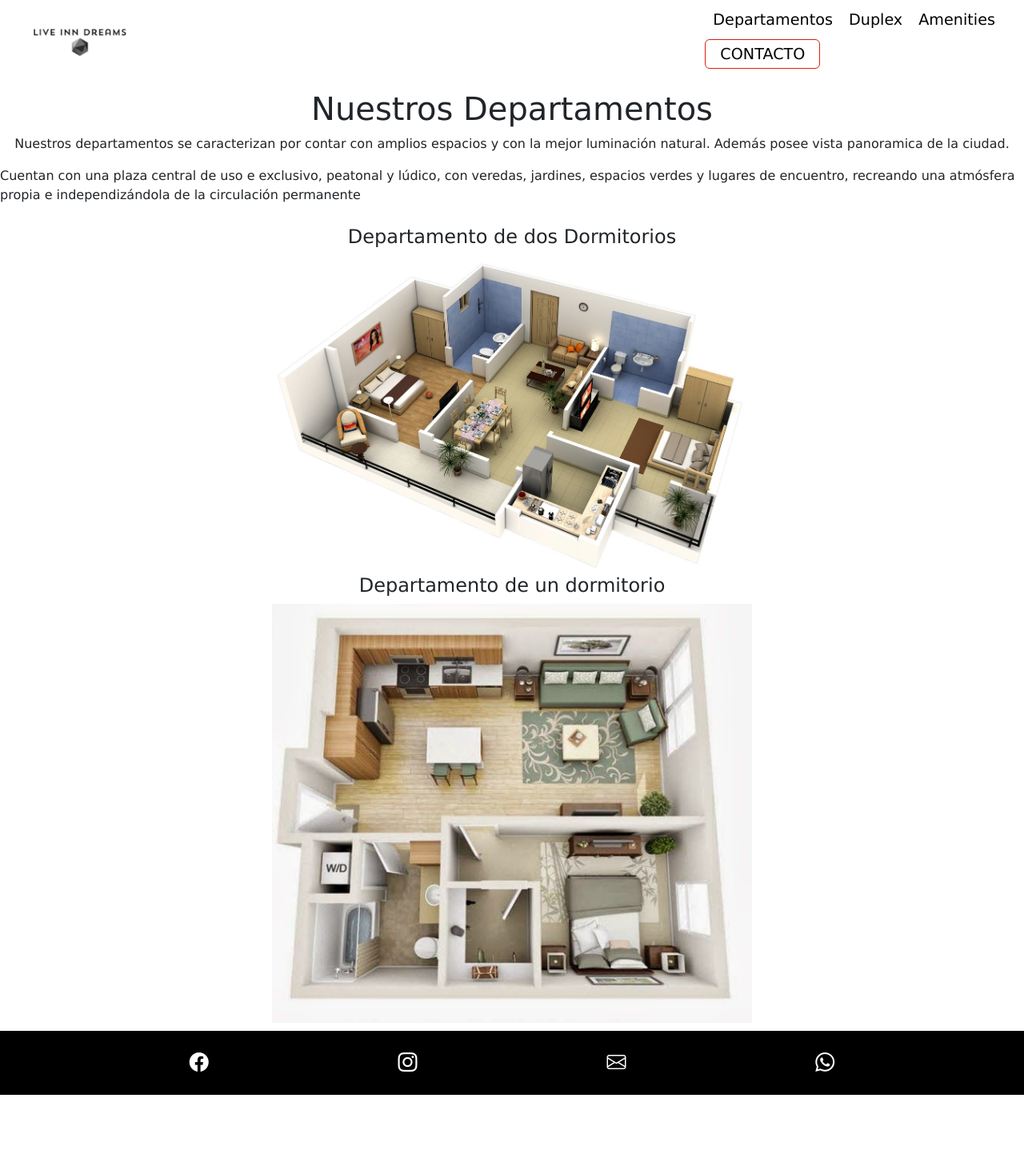
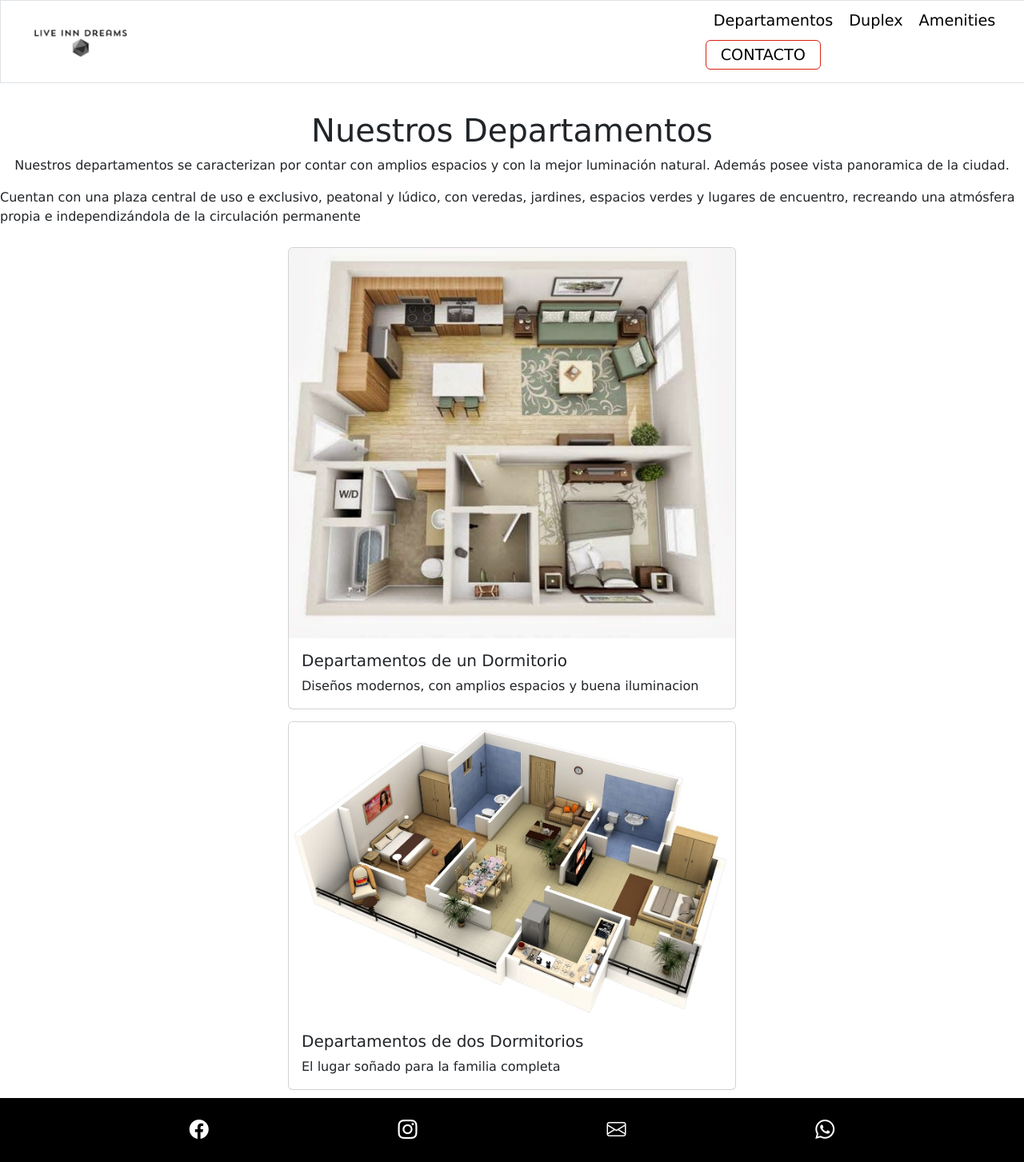
Before and after one commit to FedeSpinozzi/Desarrollista-Spinozzi, a website: page pages/departamentos.html in a window 1280 px wide. Shown: the whole page at 80% size. Before the commit the page ends 1369 px from the top, so only its background shows below. Drawn offline with nearby package versions, Linux system fonts and the light colour scheme.

Commit message:
BOOTSTRAP II

```diff
--- a/Style.css
+++ b/Style.css
@@ -64,6 +64,7 @@ ul li a{
     color: #000;
     font-size: 1.2rem;
 }
+
 
 /* ------------------------------- MAIN ---------------------------- */
 
@@ -181,6 +182,10 @@ footer i{
 .imgdpto{
     width: 600px;
     height: auto;
+
+}
+.margin{
+    margin-top: 25px;
 }
 
 /* ---------------------------------------- Duplex CSS----------------------------------- */
--- a/pages/departamentos.html
+++ b/pages/departamentos.html
@@ -12,7 +12,7 @@
 <!-- divido el html en secciones -->
 
 <!-- navbar -->
-<header>
+<header class="border border-end-0 c">
   <section class="container-fluid">
     <div class="row">
       <nav class="nav_text">
@@ -34,9 +34,9 @@
 </header>
 
 <body>
-  <main>
+  <main class="margin">
     <div class="contenedor-primero">
-      <h1 class="Margen">Nuestros Departamentos</h1>
+      <h1>Nuestros Departamentos</h1>
       <p class="contenedor-primero__text">
         Nuestros departamentos se caracterizan por contar con amplios espacios
         y con la mejor luminación natural. Además posee vista panoramica de la
@@ -49,13 +49,26 @@
         permanente
       </p>
     </div>
-    <div class="contenedor">
-      <h2 class="contenedor__title">Departamento de dos Dormitorios</h2>
-      <img class="imgdpto" src="../img/dpto2dormitorios.jpg" alt="DPTO2D" class="rounded-left" />
+    <section class="Display">
+      <div class="contenedor-primero">
+        <div class="card" style="width: 35rem;">
+          <img src="../img/dptos1dormitorio.jpg" class="card-img-top" alt="...">
+          <div class="card-body">
+            <h5 class="card-title">Departamentos de un Dormitorio</h5>
+            <p class="card-text">Diseños modernos, con amplios espacios y buena iluminacion</p>
+          </div>
+        </div>
+        <div class="contenedor-segundo">
+          <div class="card" style="width: 35rem; margin-top: 15px;">
+            <img src="../img/dpto2dormitorios.jpg" class="card-img-top" alt="...">
+            <div class="card-body">
+              <h5 class="card-title">Departamentos de dos Dormitorios</h5>
+              <p class="card-text">El lugar soñado para la familia completa</p>
+            </div>
+          </div>
+        </div>
+    </section>
 
-      <h3 class="contenedor__title">Departamento de un dormitorio</h3>
-      <img class="imgdpto" src="../img/dptos1dormitorio.jpg" alt="" />
-    </div>
   </main>
 
   <!-- footer  -->
```
Also changed, not shown: Index.html (+0 -1 lines), package.json (added, +25 -0 lines), pages/amenities.html (+32 -10 lines), pages/contacto.html (+2 -2 lines), pages/datosenviados.html (+1 -1 lines), pages/duplex.html (+20 -5 lines), css/main.css (added), scss/app.scss (added), 1 other file.
